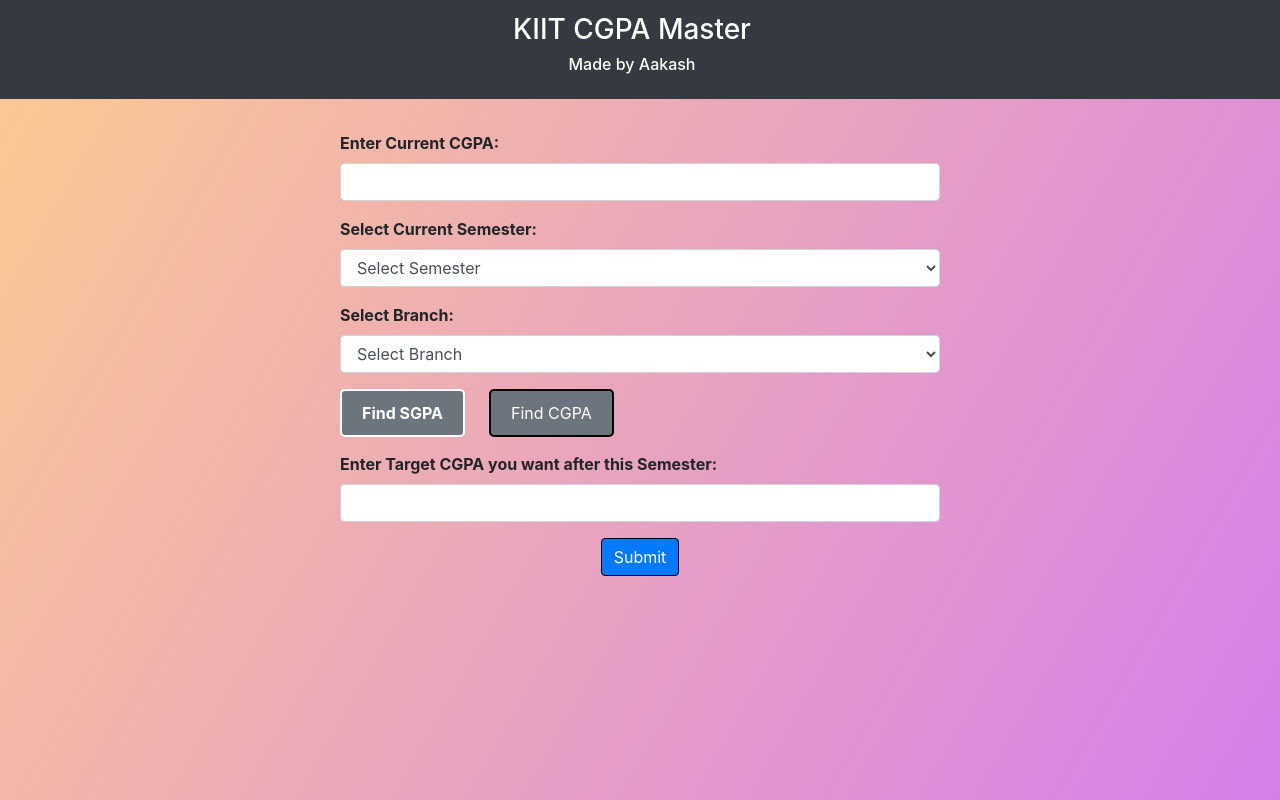
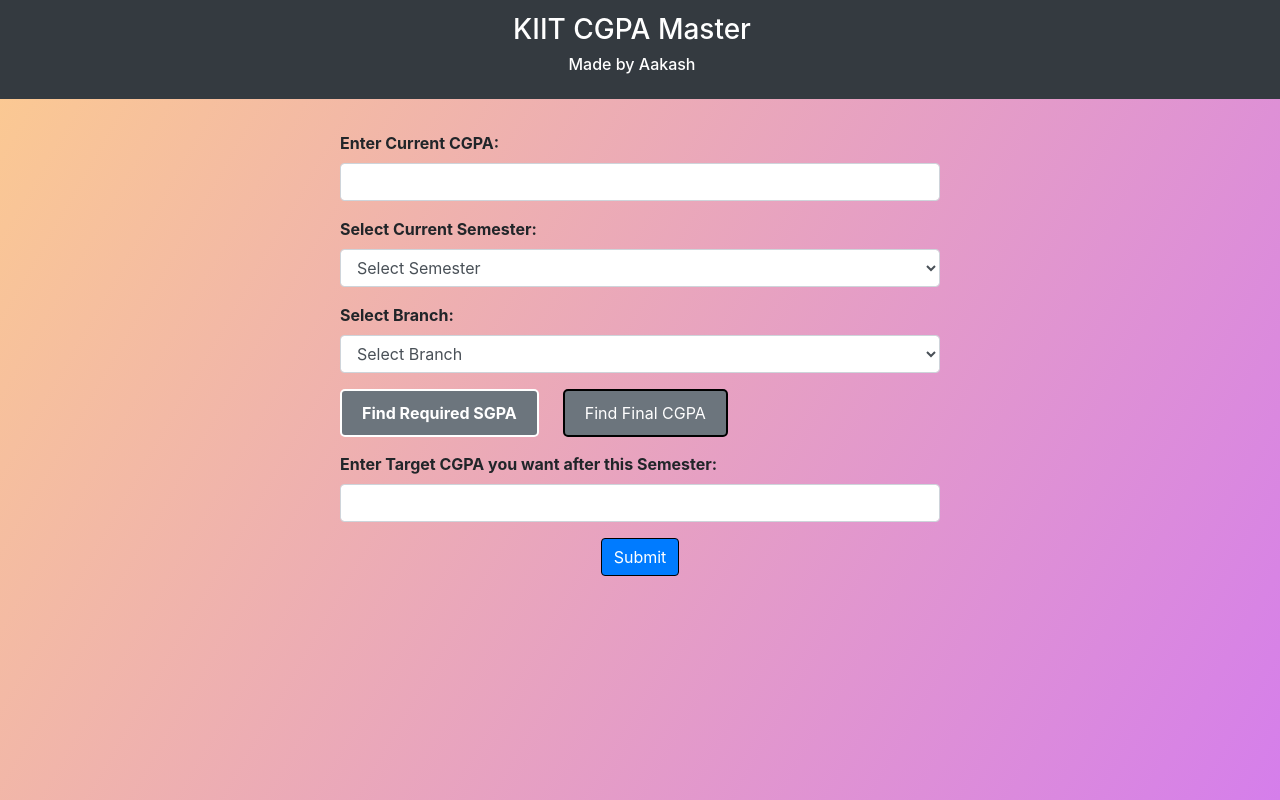
Before and after one commit to aakash-gorai/kiit-cgpa-master, a React (Vite) app: page / in a window 1280 px wide. Built offline with nearby package versions, Linux system fonts and the light colour scheme.

Commit message:
update: buttons label updated

```diff
--- a/src/components/Data/Data.jsx
+++ b/src/components/Data/Data.jsx
@@ -221,7 +221,7 @@
               autoComplete="off"
               onClick={handleButtonClick1}
             >
-              Find SGPA
+              Find Required SGPA
             </button>
             <button
               type="button"
@@ -233,7 +233,7 @@
               autoComplete="off"
               onClick={handleButtonClick2}
             >
-              Find CGPA
+              Find Final CGPA
             </button>
           </div>
           <div className="form-group">
```
